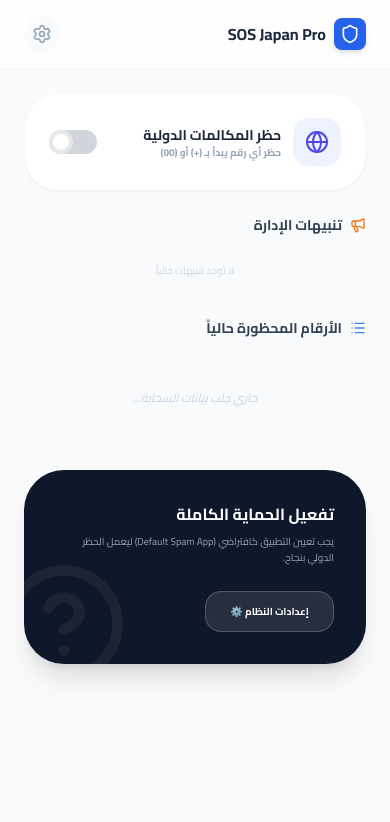
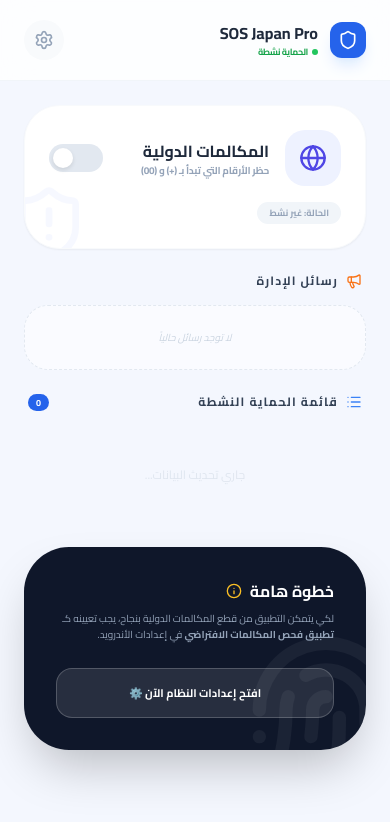
Before and after one commit to zkimtar-ops/Jpncallapp, a website: page www/index.html in a window 390 px wide. Drawn offline with nearby package versions, Linux system fonts and the light colour scheme; some packages are replaced by stand-ins of ours.

Commit message:
Update index.html

```diff
--- a/www/index.html
+++ b/www/index.html
@@ -8,82 +8,113 @@
     <script src="https://unpkg.com/lucide@latest"></script>
     <style>
         @import url('https://fonts.googleapis.com/css2?family=Cairo:wght@400;600;700&display=swap');
-        body { font-family: 'Cairo', sans-serif; background: #f8fafc; user-select: none; }
-        .glass { background: rgba(255, 255, 255, 0.95); backdrop-filter: blur(10px); }
-        .toggle-checkbox:checked { right: 0; border-color: #2563eb; }
-        .toggle-checkbox:checked + .toggle-label { background-color: #2563eb; }
+        body { font-family: 'Cairo', sans-serif; background: #f4f7fe; user-select: none; }
+        .glass { background: rgba(255, 255, 255, 0.9); backdrop-filter: blur(15px); }
+
+        /* تصميم مفتاح التبديل الدولي */
+        .switch { position: relative; display: inline-block; width: 54px; height: 28px; }
+        .switch input { opacity: 0; width: 0; height: 0; }
+        .slider { position: absolute; cursor: pointer; top: 0; left: 0; right: 0; bottom: 0; background-color: #e2e8f0; transition: .4s; border-radius: 34px; }
+        .slider:before { position: absolute; content: ""; height: 20px; width: 20px; left: 4px; bottom: 4px; background-color: white; transition: .4s; border-radius: 50%; box-shadow: 0 2px 4px rgba(0,0,0,0.1); }
+        input:checked + .slider { background-color: #2563eb; }
+        input:checked + .slider:before { transform: translateX(26px); }
     </style>
 </head>
-<body class="antialiased text-slate-900">
+<body class="antialiased text-slate-900 overflow-x-hidden">
 
-    <!-- شاشة الترحيب -->
+    <!-- شاشة الترحيب والشرح (تظهر أول مرة فقط) -->
     <div id="welcome-overlay" class="fixed inset-0 z-[1000] bg-white hidden flex flex-col items-center justify-center p-8 text-center">
-        <div class="mb-8 p-6 bg-blue-50 rounded-full text-blue-600 animate-bounce">
+        <div class="mb-8 p-6 bg-blue-50 rounded-full text-blue-600 animate-pulse">
             <i data-lucide="shield-check" class="w-16 h-16"></i>
         </div>
-        <h2 class="text-3xl font-bold mb-4">مرحباً زكي 🚫</h2>
-        <p class="text-slate-500 mb-10 text-lg">نظام حماية المكالمات الدولية والمزعجة في اليابان.</p>
-        <button onclick="window.firstTimeActivate()" class="w-full bg-blue-600 text-white font-bold py-4 rounded-2xl text-xl shadow-lg active:scale-95 transition-transform">ابدأ الآن 🚀</button>
+        <h2 class="text-3xl font-bold mb-4 text-slate-800">SOS Japan Pro</h2>
+        <p class="text-slate-500 mb-10 text-lg">نظام حماية زكي ضد المكالمات المزعجة والدولية.</p>
+        <button onclick="window.firstTimeActivate()" class="w-full bg-blue-600 text-white font-bold py-5 rounded-[25px] text-xl shadow-xl active:scale-95 transition-all">تفعيل الحماية الكاملة 🚀</button>
     </div>
 
-    <!-- الهيدر -->
-    <header class="bg-white/80 border-b border-slate-100 px-6 py-4 sticky top-0 z-40 glass">
+    <!-- الهيدر الرئيسي -->
+    <header class="bg-white/80 border-b border-slate-100 px-6 py-5 sticky top-0 z-40 glass">
         <div class="flex justify-between items-center">
-            <div class="flex items-center gap-2">
-                <div class="bg-blue-600 p-1.5 rounded-lg shadow-md"><i data-lucide="shield" class="w-5 h-5 text-white"></i></div>
-                <h1 class="font-bold text-slate-800">SOS Japan Pro</h1>
+            <div class="flex items-center gap-3">
+                <div class="bg-blue-600 p-2 rounded-xl shadow-lg shadow-blue-100">
+                    <i data-lucide="shield" class="w-5 h-5 text-white"></i>
+                </div>
+                <div>
+                    <h1 class="font-bold text-slate-800">SOS Japan Pro</h1>
+                    <div class="flex items-center gap-1">
+                        <span class="w-1.5 h-1.5 bg-green-500 rounded-full animate-ping"></span>
+                        <span class="text-[9px] text-green-600 font-bold uppercase tracking-tighter">الحماية نشطة</span>
+                    </div>
+                </div>
             </div>
-            <button onclick="window.goToSettings()" class="p-2 text-slate-400 bg-slate-50 rounded-full"><i data-lucide="settings" class="w-5 h-5"></i></button>
+            <button onclick="window.goToSettings()" class="p-2.5 text-slate-400 bg-slate-50 rounded-full active:bg-slate-100 transition-colors">
+                <i data-lucide="settings" class="w-5 h-5"></i>
+            </button>
         </div>
     </header>
 
     <main class="p-6 space-y-6">
 
-        <!-- خيار حظر المكالمات الدولية -->
-        <div class="bg-white p-6 rounded-[35px] shadow-sm border border-slate-50 flex items-center justify-between">
-            <div class="flex items-center gap-3">
-                <div class="w-12 h-12 bg-indigo-50 rounded-2xl flex items-center justify-center text-indigo-600">
-                    <i data-lucide="globe"></i>
+        <!-- لوحة التحكم الدولية (On/Off) -->
+        <div class="bg-white p-6 rounded-[35px] shadow-sm border border-slate-50 relative overflow-hidden">
+            <div class="flex items-center justify-between mb-2">
+                <div class="flex items-center gap-4">
+                    <div class="w-14 h-14 bg-indigo-50 rounded-[20px] flex items-center justify-center text-indigo-600">
+                        <i data-lucide="globe" class="w-7 h-7"></i>
+                    </div>
+                    <div>
+                        <h4 class="font-bold text-slate-800">المكالمات الدولية</h4>
+                        <p class="text-[10px] text-slate-400 font-bold tracking-tight">حظر الأرقام التي تبدأ بـ (+) و (00)</p>
+                    </div>
                 </div>
-                <div>
-                    <h4 class="font-bold text-slate-800 text-sm">حظر المكالمات الدولية</h4>
-                    <p class="text-[10px] text-slate-400 font-bold">حظر أي رقم يبدأ بـ (+) أو (00)</p>
-                </div>
+                <label class="switch">
+                    <input type="checkbox" id="intl-toggle" onchange="window.toggleIntlBlock(this.checked)">
+                    <span class="slider"></span>
+                </label>
             </div>
-            <!-- مفتاح التشغيل -->
-            <div class="relative inline-block w-12 align-middle select-none transition duration-200 ease-in">
-                <input type="checkbox" name="toggle" id="intl-toggle" onchange="window.toggleIntlBlock(this.checked)" class="toggle-checkbox absolute block w-6 h-6 rounded-full bg-white border-4 appearance-none cursor-pointer right-6 checked:right-0 transition-all duration-300"/>
-                <label for="intl-toggle" class="toggle-label block overflow-hidden h-6 rounded-full bg-gray-300 cursor-pointer"></label>
+            <div id="intl-status-label" class="text-[9px] font-bold py-1 px-3 rounded-full inline-block bg-slate-100 text-slate-400 mt-2">
+                الحالة: غير نشط
+            </div>
+            <i data-lucide="shield-alert" class="absolute -bottom-4 -left-4 w-20 h-20 text-indigo-50/50"></i>
+        </div>
+
+        <!-- قسم تنبيهات المدير -->
+        <div id="admin-section" class="space-y-4">
+            <h3 class="font-bold text-slate-700 flex items-center gap-2 text-xs uppercase tracking-widest px-1">
+                <i data-lucide="megaphone" class="w-4 h-4 text-orange-500"></i> رسائل الإدارة
+            </h3>
+            <div id="admin-messages" class="space-y-3">
+                <div class="text-center py-6 text-slate-300 text-[10px] italic bg-white/50 rounded-3xl border border-dashed border-slate-200">لا توجد رسائل حالياً</div>
             </div>
         </div>
 
-        <!-- تنبيهات الإدارة -->
-        <div id="admin-section" class="space-y-3">
-            <h3 class="font-bold text-slate-700 flex items-center gap-2 text-sm"><i data-lucide="megaphone" class="w-4 h-4 text-orange-500"></i> تنبيهات الإدارة</h3>
-            <div id="admin-messages" class="space-y-2">
-                <div class="text-center py-4 text-slate-300 text-[10px]">لا توجد تنبيهات حالياً</div>
+        <!-- قائمة الأرقام المحظورة -->
+        <div class="space-y-4">
+            <div class="flex justify-between items-center px-1">
+                <h3 class="font-bold text-slate-700 flex items-center gap-2 text-xs uppercase tracking-widest">
+                    <i data-lucide="list" class="w-4 h-4 text-blue-500"></i> قائمة الحماية النشطة
+                </h3>
+                <span id="block-count" class="bg-blue-600 text-white text-[9px] px-2 py-0.5 rounded-full font-bold">0</span>
+            </div>
+            <div id="list-content" class="space-y-3">
+                <div class="text-center py-10 text-slate-300 text-xs animate-pulse">جاري تحديث البيانات...</div>
             </div>
         </div>
 
-        <!-- قائمة الحماية -->
-        <div class="space-y-3">
-            <h3 class="font-bold text-slate-700 flex items-center gap-2 text-sm"><i data-lucide="list" class="w-4 h-4 text-blue-500"></i> الأرقام المحظورة حالياً</h3>
-            <div id="list-content" class="space-y-3">
-                <div class="text-center py-10 text-slate-300 text-xs italic">جاري جلب بيانات السحابة...</div>
+        <!-- صندوق تحذير النظام -->
+        <div class="p-8 bg-slate-900 rounded-[45px] text-white relative overflow-hidden shadow-2xl">
+            <div class="relative z-10">
+                <h4 class="font-bold mb-2 flex items-center gap-2">خطوة هامة <i data-lucide="info" class="w-4 h-4 text-amber-400"></i></h4>
+                <p class="text-slate-400 text-[10px] mb-6 leading-relaxed">لكي يتمكن التطبيق من قطع المكالمات الدولية بنجاح، يجب تعيينه كـ <b>تطبيق فحص المكالمات الافتراضي</b> في إعدادات الأندرويد.</p>
+                <button onclick="window.goToSettings()" class="w-full bg-white/10 text-white text-[11px] py-4 px-6 rounded-2xl border border-white/20 font-bold active:bg-white/20 transition-all">افتح إعدادات النظام الآن ⚙️</button>
             </div>
-        </div>
-
-        <!-- مربع المساعدة -->
-        <div class="p-8 bg-slate-900 rounded-[40px] text-white relative overflow-hidden shadow-xl">
-            <div class="relative z-10">
-                <h4 class="font-bold mb-2">تفعيل الحماية الكاملة</h4>
-                <p class="text-slate-400 text-[10px] mb-6 leading-relaxed">يجب تعيين التطبيق كافتراضي (Default Spam App) ليعمل الحظر الدولي بنجاح.</p>
-                <button onclick="window.goToSettings()" class="bg-white/10 text-white text-[10px] py-3 px-6 rounded-2xl border border-white/20 font-bold active:bg-white/20 transition-all">إعدادات النظام ⚙️</button>
-            </div>
-            <i data-lucide="help-circle" class="absolute -bottom-6 -left-6 w-32 h-32 text-white/5"></i>
+            <i data-lucide="fingerprint" class="absolute -bottom-10 -right-10 w-40 h-40 text-white/5"></i>
         </div>
 
     </main>
+
+    <!-- تنبيه منبثق (Toast) -->
+    <div id="toast-msg" class="fixed bottom-10 left-1/2 -translate-x-1/2 bg-slate-900 text-white px-6 py-3 rounded-full text-xs font-bold z-[5000] shadow-2xl opacity-0 transition-opacity duration-300 pointer-events-none"></div>
 
     <script src="cordova.js"></script>
     <script src="https://www.gstatic.com/firebasejs/9.6.1/firebase-app-compat.js"></script>
@@ -91,11 +122,6 @@
     <script src="js/index.js"></script>
     <script>
         lucide.createIcons();
-        // تحديث حالة الزر عند التحميل
-        document.addEventListener('DOMContentLoaded', () => {
-            const isIntlBlocked = localStorage.getItem('intl_block') === 'true';
-            document.getElementById('intl-toggle').checked = isIntlBlocked;
-        });
     </script>
 </body>
 </html>
```
